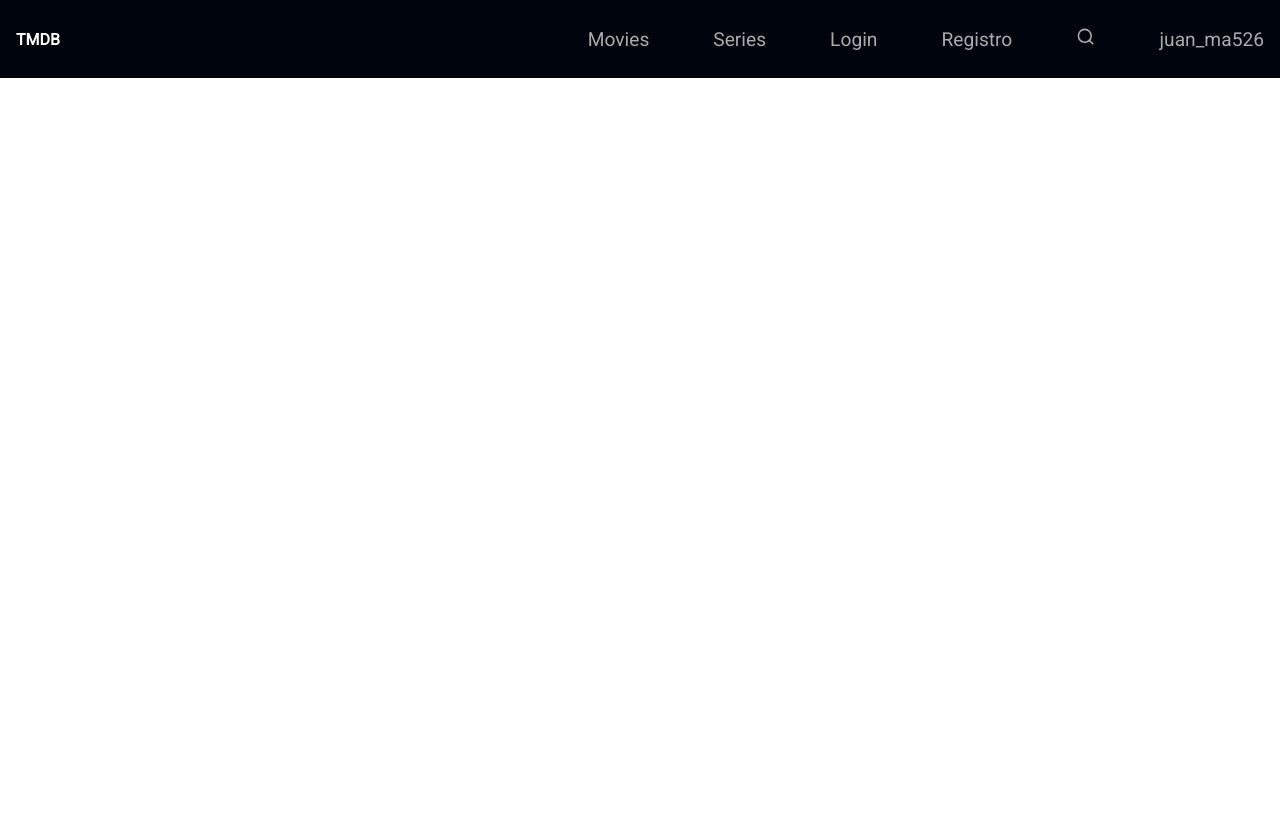
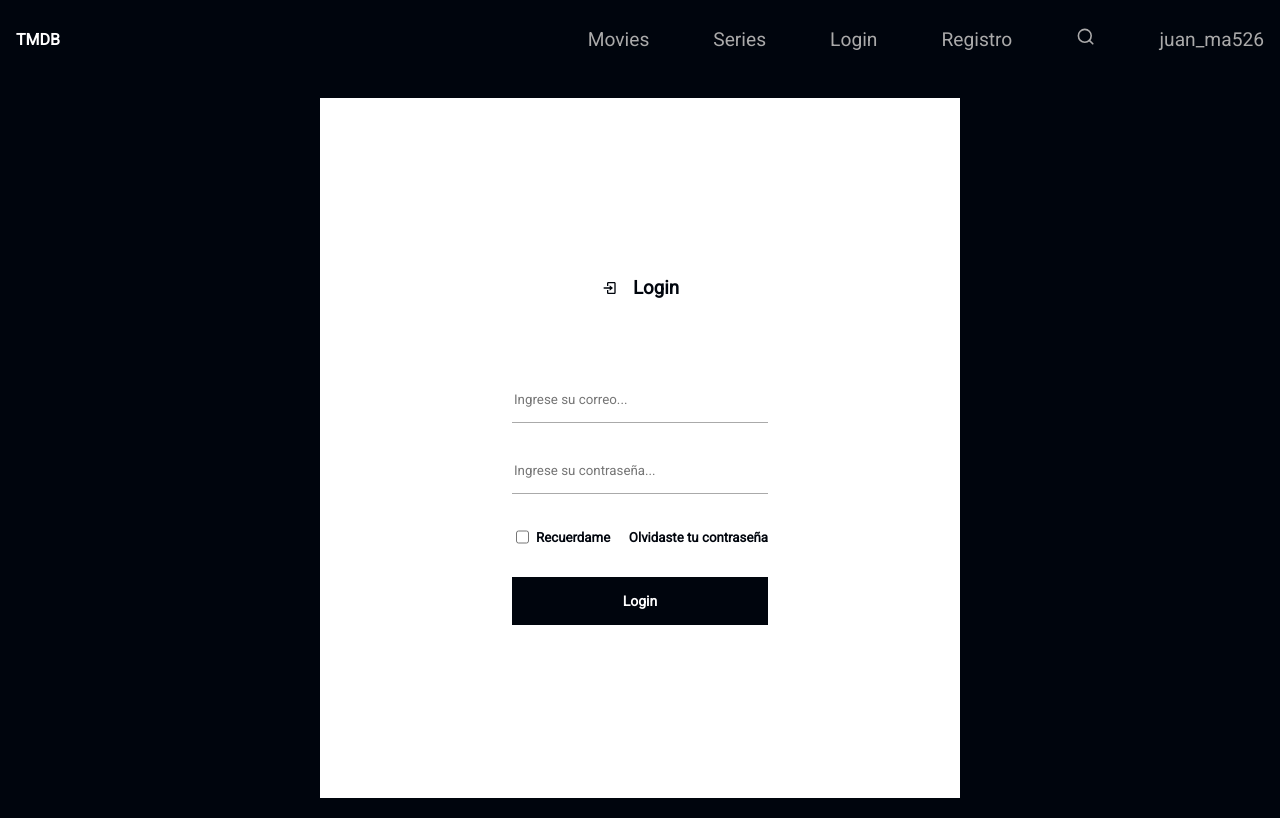
Before and after one commit to juan-ma526/TMDB-V2, a React (Vite) app: page /login in a window 1280 px wide. Built offline with nearby package versions, Linux system fonts and the light colour scheme.

Commit message:
agregado el login

```diff
--- a/package.json
+++ b/package.json
@@ -10,9 +10,11 @@
     "preview": "vite preview"
   },
   "dependencies": {
+    "axios": "^1.4.0",
     "react": "^18.2.0",
     "react-dom": "^18.2.0",
-    "react-icons": "^4.8.0"
+    "react-icons": "^4.8.0",
+    "react-router-dom": "^6.11.1"
   },
   "devDependencies": {
     "@types/react": "^18.0.28",
--- a/src/App.css
+++ b/src/App.css
@@ -1,8 +1,15 @@
 body {
   width: 100%;
   margin: 0;
+  background: #00050d;
 }
 
 * {
   font-family: "Roboto", sans-serif;
 }
+.link-router {
+  text-decoration: none;
+}
+.link-router:active {
+  text-decoration: none;
+}
--- a/src/App.jsx
+++ b/src/App.jsx
@@ -1,10 +1,17 @@
 import Navbar from "./Components/Navbar";
 import "./App.css";
+import { Route, Routes } from "react-router-dom";
+import Login from "./Pages/Login";
+import Register from "./Pages/Register";
 
 function App() {
   return (
     <div>
       <Navbar />
+      <Routes>
+        <Route path="/login" element={<Login />} />
+        <Route path="/register" element={<Register />} />
+      </Routes>
     </div>
   );
 }
--- a/src/Components/Navbar.css
+++ b/src/Components/Navbar.css
@@ -12,6 +12,8 @@
   display: flex;
   gap: 6px;
   align-items: center;
+  width: 65%;
+  justify-content: space-between;
 }
 .close {
   display: none;
@@ -31,6 +33,13 @@
   color: #fff;
   align-items: center;
   animation: sidebarCelOpen 0.7s ease-out;
+}
+.link-router {
+  text-decoration: none;
+  color: #ffffff;
+}
+.link-router:visited {
+  text-decoration: underline;
 }
 .logo-icon {
   color: #fff;
@@ -106,6 +115,13 @@
   .hamburger-lines {
     display: none;
   }
+  .link-router {
+    text-decoration: none;
+    color: #aaaaaa;
+  }
+  .link-router:visited {
+    text-decoration: underline;
+  }
 }
 @keyframes sidebarCelOpen {
   from {
--- a/src/Components/Navbar.jsx
+++ b/src/Components/Navbar.jsx
@@ -2,6 +2,7 @@ import { useState } from "react";
 import "./Navbar.css";
 import { HiX } from "react-icons/hi";
 import { FiSearch } from "react-icons/fi";
+import { Link } from "react-router-dom";
 const Navbar = () => {
   const [toggle, setToggle] = useState(false);
 
@@ -22,8 +23,12 @@ const Navbar = () => {
         <div className="container-links">
           <div className="link">Movies</div>
           <div className="link">Series</div>
-          <div className="link">Login</div>
-          <div className="link">Registro</div>
+          <Link className="link-router" to="/login">
+            <div className="link">Login</div>
+          </Link>
+          <Link className="link-router" to="/register">
+            <div className="link">Registro</div>
+          </Link>
           <div className="link">
             <FiSearch />
           </div>
@@ -37,8 +42,12 @@ const Navbar = () => {
         <div className="link">juan_ma526</div>
         <div className="link">Movies</div>
         <div className="link">Series</div>
-        <div className="link">Login</div>
-        <div className="link">Registro</div>
+        <Link className="link-router" to="/login">
+          <div className="link">Login</div>
+        </Link>
+        <Link className="link-router" to="/register">
+          <div className="link">Registro</div>
+        </Link>
         <div className="logo-icon" onClick={() => setToggle(!toggle)}>
           <HiX />
         </div>
--- /dev/null
+++ b/src/Pages/Login.css
@@ -0,0 +1,72 @@
+.container-login {
+  color: #00050d;
+  margin: 20px auto;
+  display: flex;
+  width: 90%;
+  background: #ffffff;
+  flex-direction: column;
+  height: 700px;
+}
+.container-login-header {
+  display: flex;
+  align-items: center;
+  gap: 1rem;
+  justify-content: center;
+  margin-top: 160px;
+}
+
+.container-formulario {
+  display: flex;
+  flex-direction: column;
+  width: 72%;
+  margin: 60px auto;
+  gap: 10px;
+}
+.container-formulario input {
+  border: none;
+  border-bottom: 1px solid #aaaaaa;
+  height: 42px;
+  margin-bottom: 16px;
+}
+.container-checkbox {
+  display: flex;
+
+  justify-content: space-between;
+  flex-direction: column;
+}
+#checkbox1 {
+  display: flex;
+  flex-direction: row;
+  align-items: center;
+  padding: 0px;
+  gap: 4px;
+  height: 20px;
+}
+#checkbox1 h5 {
+  margin-top: 10px;
+}
+.button-login {
+  background: #00050d;
+  color: #ffffff;
+  border: none;
+  padding: 16px;
+  cursor: pointer;
+  font-weight: bold;
+  font-size: 14px;
+}
+@media (min-width: 52rem) {
+  .container-login {
+    width: 50%;
+    align-items: center;
+  }
+  .container-checkbox {
+    flex-direction: row;
+    align-items: center;
+  }
+  .container-formulario {
+    width: 40%;
+  }
+  .text-h5-01 {
+    margin-top: 10px;
+  }
+}
--- /dev/null
+++ b/src/Pages/Login.jsx
@@ -0,0 +1,27 @@
+import "./Login.css";
+import { BiLogIn } from "react-icons/bi";
+
+const Login = () => {
+  return (
+    <div className="container-login">
+      <div className="container-login-header">
+        <BiLogIn />
+        <h3>Login</h3>
+      </div>
+
+      <form className="container-formulario">
+        <input type="email" placeholder="Ingrese su correo..." />
+        <input type="password" placeholder="Ingrese su contraseña..." />
+        <div className="container-checkbox">
+          <label id="checkbox1">
+            <input type="checkbox" id="checkbox1" /> <h5>Recuerdame</h5>
+          </label>
+          <h5 className="text-h5-01">Olvidaste tu contraseña</h5>
+        </div>
+        <button className="button-login">Login</button>
+      </form>
+    </div>
+  );
+};
+
+export default Login;
--- /dev/null
+++ b/src/Pages/Register.jsx
@@ -0,0 +1,6 @@
+import "./Register.css";
+const Register = () => {
+  return <div>Register</div>;
+};
+
+export default Register;
--- a/src/main.jsx
+++ b/src/main.jsx
@@ -1,9 +1,12 @@
 import React from "react";
 import ReactDOM from "react-dom/client";
 import App from "./App.jsx";
+import { BrowserRouter } from "react-router-dom";
 
 ReactDOM.createRoot(document.getElementById("root")).render(
-  <React.StrictMode>
-    <App />
-  </React.StrictMode>
+  <BrowserRouter>
+    <React.StrictMode>
+      <App />
+    </React.StrictMode>
+  </BrowserRouter>
 );
```
Also changed, not shown: src/Pages/Register.css (added), 1 other file (tests, documents, lock files or other folders).
